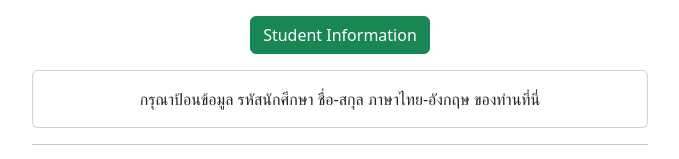
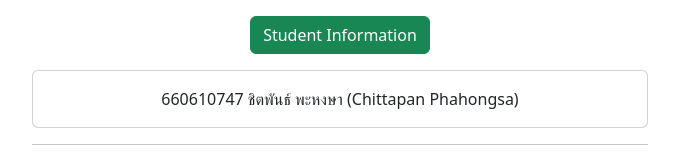
Before and after one commit to cpe207/lab01-Sonaticspink, a plain HTML site: page index.html in a window 1280 px wide. Both pictures are taken after a click on the button "Student Information". Shown: the part 515-674 px from the top of the page, without its empty margins (300-979 px from the left). Drawn offline with nearby package versions, Linux system fonts and the light colour scheme.

Commit message:
COMPLETED

```diff
--- a/index.html
+++ b/index.html
@@ -50,8 +50,7 @@
           </p>
           <div class="collapse" id="collapseExample">
             <div class="card card-body">
-              กรุณาป้อนข้อมูล รหัสนักศึกษา ชื่อ-สกุล ภาษาไทย-อังกฤษ
-              ของท่านที่นี่
+              660610747 ชิตพันธ์ พะหงษา (Chittapan Phahongsa)
             </div>
           </div>
         </div>
```
